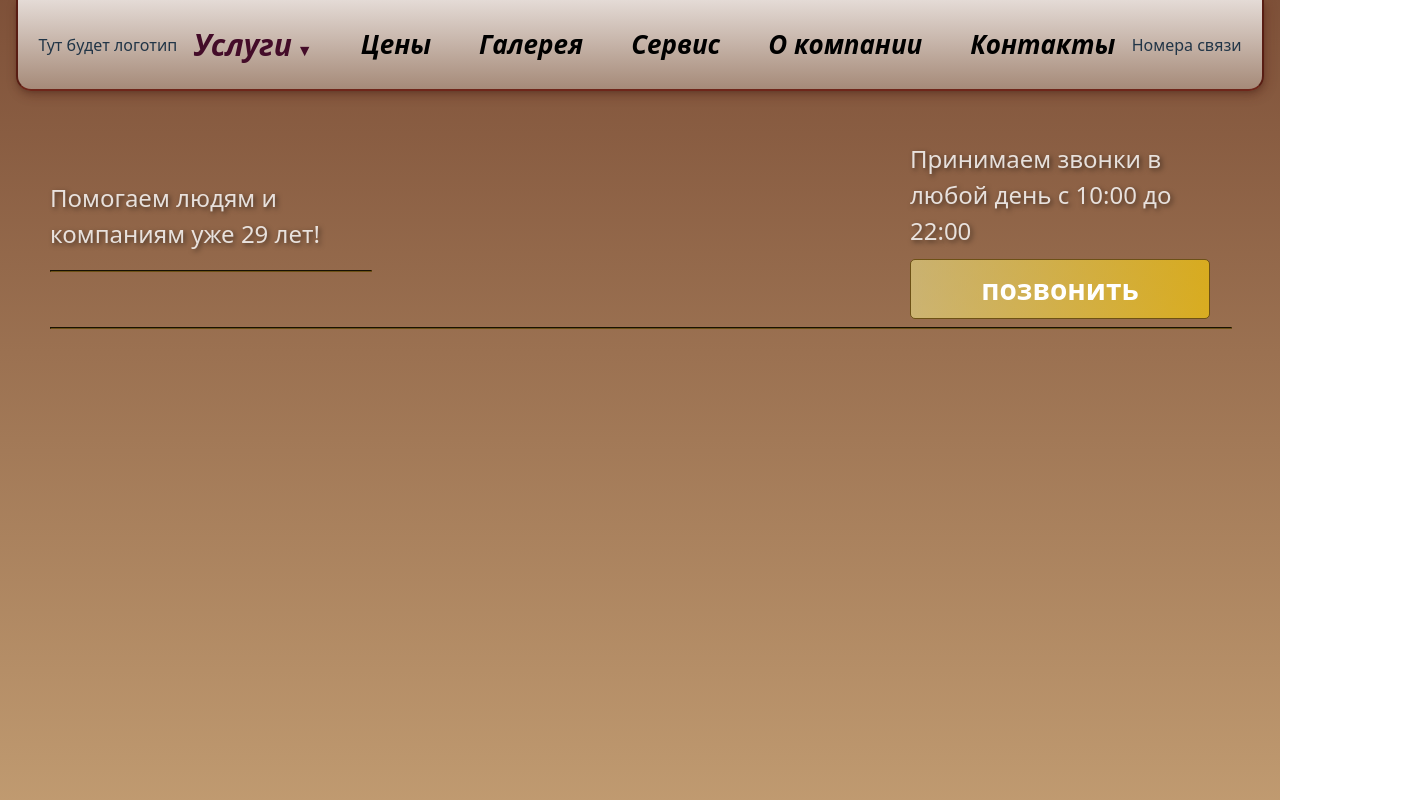
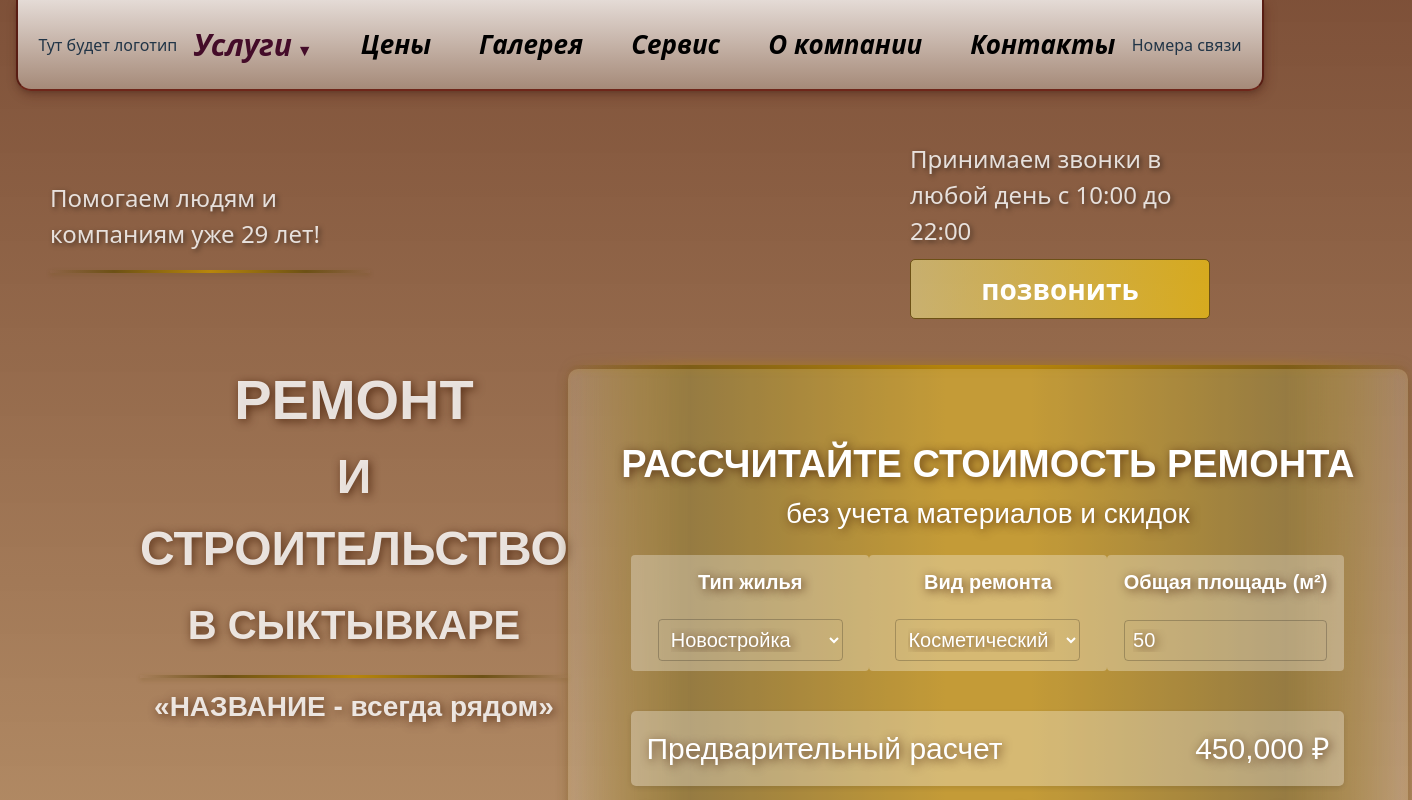
Before and after one commit to simsimsa/repairProectt, a React (Vite) app in the folder frontend/: page / in a window 1280 px wide. Shown: the top 800 px of the page, 1412 px wide, since content can reach past the window. Built offline with nearby package versions, Linux system fonts and the light colour scheme.

Commit message:
header and calculator

```diff
--- /dev/null
+++ b/frontend/src/components/CalculatorForm/CalculatorForm.module.css
@@ -0,0 +1,126 @@
+h3{
+    font-size: 38px;
+    margin: 0;
+}
+
+option{
+    color: black;
+}
+
+.subtitle{
+    font-size: 28px;
+    margin: 0;
+}
+
+.formContainer{
+    padding: 20px 0 0 0;
+}
+
+.calculator {
+    min-width: 800px;
+    min-height: 500px;
+    display: flex;
+    flex-direction: column;
+    align-items: center;
+    justify-content: center;
+    background-color: #f5f5f530;
+    color: white;
+    text-shadow: 2px 2px 10px rgba(62, 22, 1, 0.732);
+    padding: 20px;
+    border-radius: 10px;
+    margin-bottom: 30px;
+    position: relative;
+    box-shadow:
+        0 4px 12px rgba(109, 81, 21, 0.4),
+        inset 0 0 10px rgba(184, 134, 11, 0.2);
+}
+
+.calculator::before {
+    content: "";
+    position: absolute;
+    top: -4px;
+    left: -4px;
+    right: -4px;
+    bottom: -4px;
+    border-radius: 14px;
+    background: linear-gradient(90deg,
+            transparent,
+            #805f18 15%,
+            #b8860b 45%,
+            #b8860b 55%,
+            #805f18 85%,
+            transparent);
+    z-index: -1;
+    filter: drop-shadow(0 0 6px rgba(184, 134, 11, 0.6));
+}
+
+.paramsTable {
+    width: 100%;
+    border-collapse: collapse;
+}
+
+.paramsTable th {
+    width: 33%;
+    padding: 12px 5px;
+    font-size: 20px;
+    background-color: rgba(255, 255, 255, 0.301);
+    text-align: center;
+    border-radius: 4px 4px 0 0;
+}
+
+.paramsTable td {
+    width: 33%;
+    text-align: center;
+    padding: 10px;
+    border: none;
+    border-radius: 0 0 4px 4px;
+    background-color: rgba(255, 255, 255, 0.301);
+}
+
+select,
+input {
+    font-size: 20px;
+    color: white;
+    text-shadow: 2px 2px 10px rgba(62, 22, 1, 0.732);
+    width: 85%;
+    padding: 8px;
+    border: 1px solid #00000037;
+    border-radius: 4px;
+    background-color: rgba(255, 255, 255, 0);
+}
+
+.calculationResult {
+    font-size: 30px;
+    display: flex;
+    justify-content: space-between;
+    align-items: center;
+    padding: 15px;
+    background-color: rgba(255, 255, 255, 0.301);
+    border-radius: 5px;
+    box-shadow: 0 2px 5px rgba(0, 0, 0, 0.1);
+    margin: 40px 0 0 0;
+}
+
+.priceUpdated {
+    animation: pulse 0.5s ease;
+}
+
+@keyframes pulse {
+    0% {
+        transform: scale(1);
+    }
+
+    50% {
+        transform: scale(1.05);
+    }
+
+    100% {
+        transform: scale(1);
+    }
+}
+
+.disclaimer {
+    font-style: italic;
+    font-size: 14px;
+    text-align: center;
+    color: #666; }
--- /dev/null
+++ b/frontend/src/components/CalculatorForm/CalculatorForm.tsx
@@ -0,0 +1,120 @@
+import React, { useState, useEffect } from 'react';
+import styles from './CalculatorForm.module.css'
+
+type HousingType = 'Новостройка' | 'Вторичное' | 'Загородный дом';
+type RepairType = 'Косметический' | 'Капитальный' | 'Дизайнерский';
+
+interface CalculatorData {
+  housingType: HousingType;
+  repairType: RepairType;
+  area: number;
+}
+
+const CalculatorForm: React.FC = () => {
+  const [calculatorData, setCalculatorData] = useState<CalculatorData>({
+    housingType: 'Новостройка',
+    repairType: 'Косметический',
+    area: 50
+  });
+
+  const [priceAnimation, setPriceAnimation] = useState<boolean>(false);
+
+  const repairPrices: Record<RepairType, number> = {
+    'Косметический': 9000,
+    'Капитальный': 15000,
+    'Дизайнерский': 25000
+  };
+
+  const housingCoefficients: Record<HousingType, number> = {
+    'Новостройка': 1.0,
+    'Вторичное': 1.2,
+    'Загородный дом': 1.5
+  };
+
+  const calculatePrice = (): number => {
+    const basePrice = repairPrices[calculatorData.repairType];
+    const coefficient = housingCoefficients[calculatorData.housingType];
+    return Math.round(basePrice * coefficient * calculatorData.area);
+  };
+
+  const handleChange = (e: React.ChangeEvent<HTMLInputElement | HTMLSelectElement>): void => {
+    const { name, value } = e.target;
+    setCalculatorData(prev => ({
+      ...prev,
+      [name]: name === 'area' ? Number(value) : value
+    }));
+  };
+
+  useEffect(() => {
+    setPriceAnimation(true);
+    const timer = setTimeout(() => setPriceAnimation(false), 500);
+    return () => clearTimeout(timer);
+  }, [calculatorData.housingType, calculatorData.repairType, calculatorData.area]);
+
+  return (
+    <section className={styles.calculator}>
+      <h3>РАССЧИТАЙТЕ СТОИМОСТЬ РЕМОНТА</h3>
+      <p className={styles.subtitle}>без учета материалов и скидок</p>
+
+      <div className={styles.formContainer}>
+        <table className={styles.paramsTable}>
+          <thead>
+            <tr>
+              <th>Тип жилья</th>
+              <th>Вид ремонта</th>
+              <th>Общая площадь (м²)</th>
+            </tr>
+          </thead>
+          <tbody>
+            <tr>
+              <td>
+                <select
+                  name="housingType"
+                  value={calculatorData.housingType}
+                  onChange={handleChange}
+                >
+                  {Object.keys(housingCoefficients).map((type) => (
+                    <option key={type} value={type}>{type}</option>
+                  ))}
+                </select>
+              </td>
+              <td>
+                <select
+                  name="repairType"
+                  value={calculatorData.repairType}
+                  onChange={handleChange}
+                >
+                  {Object.keys(repairPrices).map((type) => (
+                    <option key={type} value={type}>{type}</option>
+                  ))}
+                </select>
+              </td>
+              <td>
+                <input
+                  type="number"
+                  name="area"
+                  value={calculatorData.area}
+                  onChange={handleChange}
+                  min="1"
+                />
+              </td>
+            </tr>
+          </tbody>
+        </table>
+
+        <div className={styles.calculationResult}>
+          <span>Предварительный расчет</span>
+          <span className={`price ${priceAnimation ? 'price-updated' : ''}`}>
+            {calculatePrice().toLocaleString()} ₽
+          </span>
+        </div>
+
+        <p className="disclaimer">
+          *Сумма данного расчета не является окончательной, точную стоимость укажет прораб.
+        </p>
+      </div>
+    </section>
+  );
+};
+
+export default CalculatorForm;
--- a/frontend/src/components/HR/Hr.module.css
+++ b/frontend/src/components/HR/Hr.module.css
@@ -1,5 +1,12 @@
-.hr{
-    color: 2px solid black;
-    border-color: #6d5115;
+hr {
+    border: 0;
+    height: 3px;
     width: 100%;
+    background: linear-gradient(90deg,
+            transparent,
+            #6d5115 20%,
+            #b8860b 50%,
+            #6d5115 80%,
+            transparent);
+    box-shadow: 0 2px 4px rgba(109, 81, 21, 0.3);
 }
--- /dev/null
+++ b/frontend/src/components/Header/Header.module.css
@@ -0,0 +1,27 @@
+.header {
+    text-align: center;
+    margin-bottom: 30px;
+    color: rgba(255, 255, 255, 0.836);
+    text-shadow: 2px 2px 10px rgba(62, 22, 1, 0.732);
+}
+
+.header h1 {
+    font-size: 56px;
+    margin: 0;
+}
+
+.header h2 {
+    font-size: 48px;
+    margin: 10px 0;
+}
+
+.header h3 {
+    font-size: 40px;
+    margin: 10px 0 20px;
+}
+
+.companyName {
+    font-size: 28px;
+    font-weight: bold;
+    margin-bottom: 20px;
+}
--- /dev/null
+++ b/frontend/src/components/Header/Header.tsx
@@ -0,0 +1,16 @@
+import Hr from "../HR/Hr";
+import styles from './Header.module.css'
+
+const Header = () => {
+  return (
+    <header className={styles.header}>
+      <h1>РЕМОНТ</h1>
+      <h2>И СТРОИТЕЛЬСТВО</h2>
+      <h3>В СЫКТЫВКАРЕ</h3>
+      <Hr/>
+      <div className={styles.companyName}>«НАЗВАНИЕ - всегда рядом»</div>
+    </header>
+  );
+};
+
+export default Header;
--- a/frontend/src/index.css
+++ b/frontend/src/index.css
@@ -27,6 +27,24 @@ body {
   place-items: center;
   min-width: 320px;
   min-height: 100vh;
+}
+
+::-webkit-scrollbar {
+  width: 0;
+}
+
+input[type="number"]::-webkit-inner-spin-button,
+input[type="number"]::-webkit-outer-spin-button {
+  -webkit-appearance: none;
+  margin: 0;
+}
+
+input,
+textarea,
+button,
+select,
+a:focus {
+  outline: none;
 }
 
 h1 {
--- a/frontend/src/pages/Home/Home.module.css
+++ b/frontend/src/pages/Home/Home.module.css
@@ -23,3 +23,13 @@
     align-items: center;
     justify-content: space-between;
 }
+
+.container {
+    padding: 50px;
+    display: flex;
+    justify-content: space-between;
+    max-width: 75vw;
+    min-width: 1000px;
+    margin: 0 auto;
+    font-family: Arial, sans-serif;
+}
--- a/frontend/src/pages/Home/Home.tsx
+++ b/frontend/src/pages/Home/Home.tsx
@@ -1,4 +1,6 @@
 import Button from "../../components/Button/Button";
+import CalculatorForm from "../../components/CalculatorForm/CalculatorForm";
+import Header from "../../components/Header/Header";
 import Hr from "../../components/HR/Hr";
 import styles from './Home.module.css'
 
@@ -17,6 +19,10 @@ export function Home() {
                     </div>
                 </div>
             </div>
+            <div className={styles.container}>
+                <Header/>
+                <CalculatorForm/>
+            </div>
             <Hr/>
         </div>
     )
```
